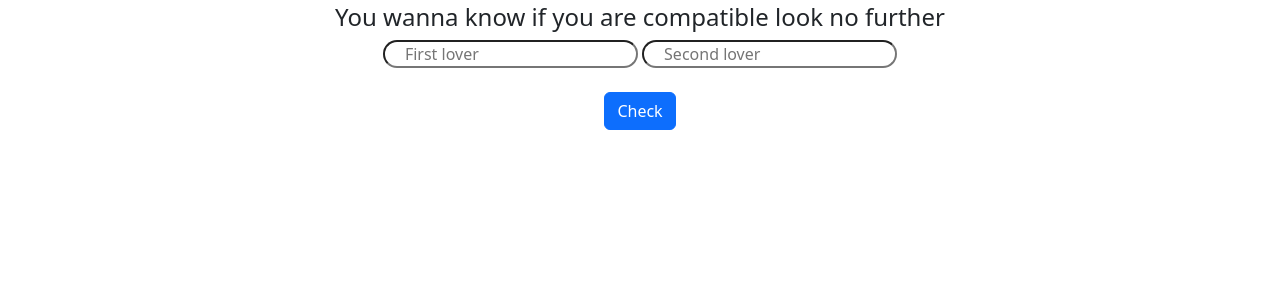
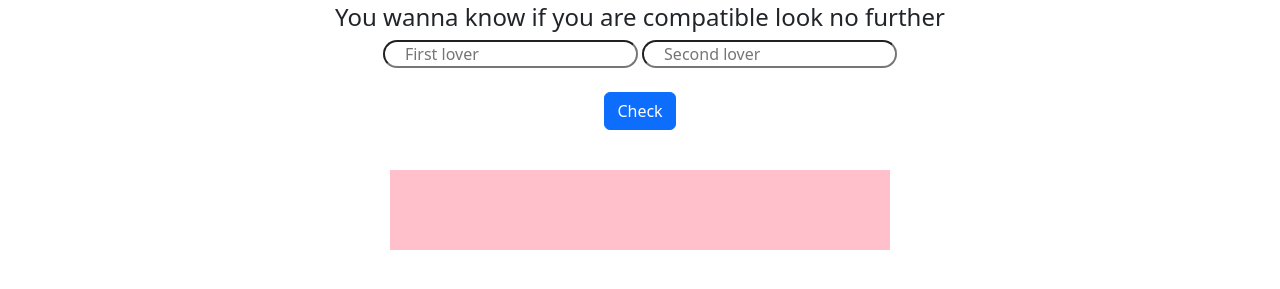
Before and after one commit to JUDEspan/Love_Calculator, a plain HTML site: page index.html in a window 1280 px wide. Shown: the part 53-342 px from the top of the page. Drawn offline with Linux system fonts and the light colour scheme.

Commit message:
css commit

```diff
--- a/style.css
+++ b/style.css
@@ -11,3 +11,11 @@
     border-radius: 20px;
     padding-left: 20px;
 }
+#show{
+    background-color: pink;
+    margin-top: 40px;
+    height: 10vh;
+    width: 500px;
+    padding: 20px;
+    font-size: 20px;
+}
```
